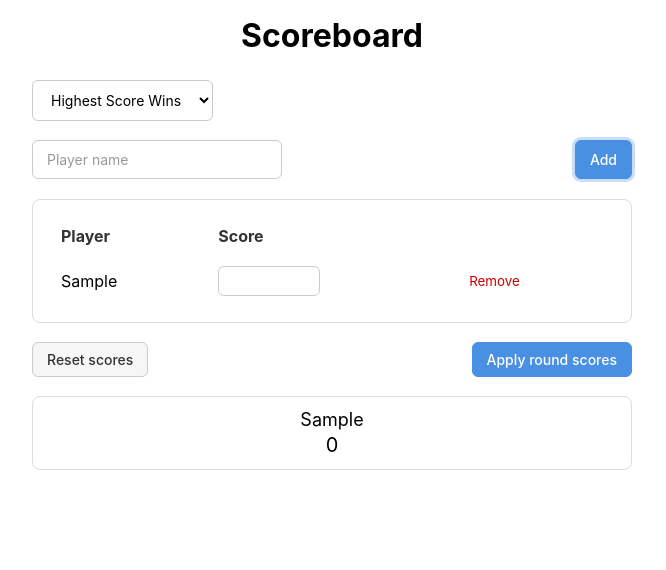
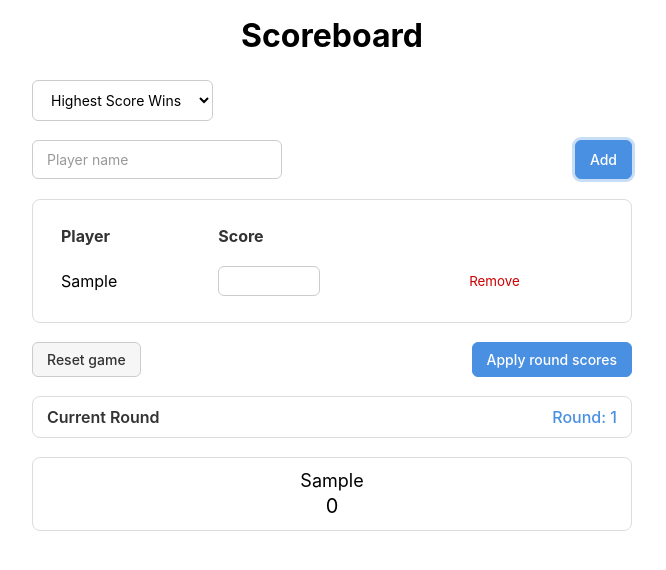
Before and after one commit to Mikeyjpk/score-tracker, a React (Vite) app: page / in a window 1280 px wide. Both pictures are taken after typing "Sample" into the empty fields and a click on the button "Add". Shown: the top 570 px of the page, without its empty margins (308-974 px from the left). Built offline with nearby package versions, Linux system fonts and the light colour scheme.

Commit message:
add joe functionality

```diff
--- a/src/App.tsx
+++ b/src/App.tsx
@@ -5,22 +5,37 @@ type Player = {
   id: number;
   name: string;
   totalScore: number;
-  roundScore: string; // keep as string for easier input handling
+  roundScore: string;
+};
+
+type GameMode = "highest-wins" | "lowest-wins" | "unique-rounds";
+
+const UNIQUE_ROUND_CODES = [null, 33, 34, 44, 333, 334, 344, 444];
+
+const getRoundDisplayNumber = (round: number, mode: GameMode) => {
+  if (mode !== "unique-rounds") return round;
+
+  return UNIQUE_ROUND_CODES[round] ?? "?";
+};
+
+const isGameEnded = (round: number, mode: GameMode) => {
+  return mode === "unique-rounds" && round > 7;
 };
 
 const App: React.FC = () => {
   const [players, setPlayers] = useState<Player[]>([]);
   const [newPlayerName, setNewPlayerName] = useState("");
-  const [gameMode, setGameMode] = useState<"highest-wins" | "lowest-wins">(
-    "highest-wins"
-  );
+  const [gameMode, setGameMode] = useState<GameMode>("highest-wins");
+  const [round, setRound] = useState(1);
   const nextId = useRef(1);
 
   const handleAddPlayer = (event: React.FormEvent) => {
     event.preventDefault();
 
     const trimmedName = newPlayerName.trim();
-    if (!trimmedName) return;
+    if (!trimmedName) {
+      return;
+    }
 
     const newPlayer: Player = {
       id: nextId.current++,
@@ -58,6 +73,8 @@ const App: React.FC = () => {
         };
       })
     );
+
+    setRound((prev) => prev + 1);
   };
 
   const handleResetAll = () => {
@@ -68,10 +85,24 @@ const App: React.FC = () => {
         roundScore: "",
       }))
     );
+
+    setRound(1);
   };
 
   const handleRemovePlayer = (id: number) => {
     setPlayers((prev) => prev.filter((player) => player.id !== id));
+  };
+
+  const renderRoundText = () => {
+    if (isGameEnded(round, gameMode)) {
+      return "Game Over";
+    }
+
+    if (gameMode === "unique-rounds") {
+      return `Round: ${getRoundDisplayNumber(round, gameMode)}`;
+    }
+
+    return `Round: ${round}`;
   };
 
   return (
@@ -88,6 +119,7 @@ const App: React.FC = () => {
         >
           <option value="highest-wins">Highest Score Wins</option>
           <option value="lowest-wins">Lowest Score Wins</option>
+          <option value="unique-rounds">Joe</option>
         </select>
       </div>
 
@@ -156,15 +188,24 @@ const App: React.FC = () => {
               className="reset-button"
               onClick={handleResetAll}
             >
-              Reset scores
+              Reset game
             </button>
+
             <button
               type="button"
               className="apply-score-button"
               onClick={handleApplyRoundScores}
+              disabled={isGameEnded(round, gameMode)}
             >
               Apply round scores
             </button>
+          </div>
+
+          {/* Current Round Card */}
+          <div className="round-card">
+            <h2>Current Round</h2>
+
+            <p>{renderRoundText()}</p>
           </div>
 
           {/* Score Display */}
--- a/src/index.css
+++ b/src/index.css
@@ -237,3 +237,45 @@ form {
 .score-card p {
   font-size: 20px;
 }
+
+.round-card {
+  width: 95%;
+  padding: 10px 14px;
+  border-radius: 8px;
+  background: #fff;
+  border: 1px solid #ddd;
+  display: flex;
+  align-items: center;
+  justify-content: space-between;
+  gap: 8px;
+}
+
+.round-card h2 {
+  font-size: 16px;
+  font-weight: 600;
+  color: #333;
+}
+
+.round-card p {
+  font-size: 16px;
+  font-weight: 500;
+  color: #4a90e2;
+}
+
+.apply-score-button:disabled {
+  background-color: #cccccc;
+  border-color: #cccccc;
+  color: #666666;
+  cursor: not-allowed;
+  opacity: 0.6;
+}
+
+.apply-score-button:disabled:hover {
+  background-color: #cccccc;
+  border-color: #cccccc;
+  transform: none;
+}
+
+.apply-score-button:disabled:active {
+  transform: none;
+}
```
